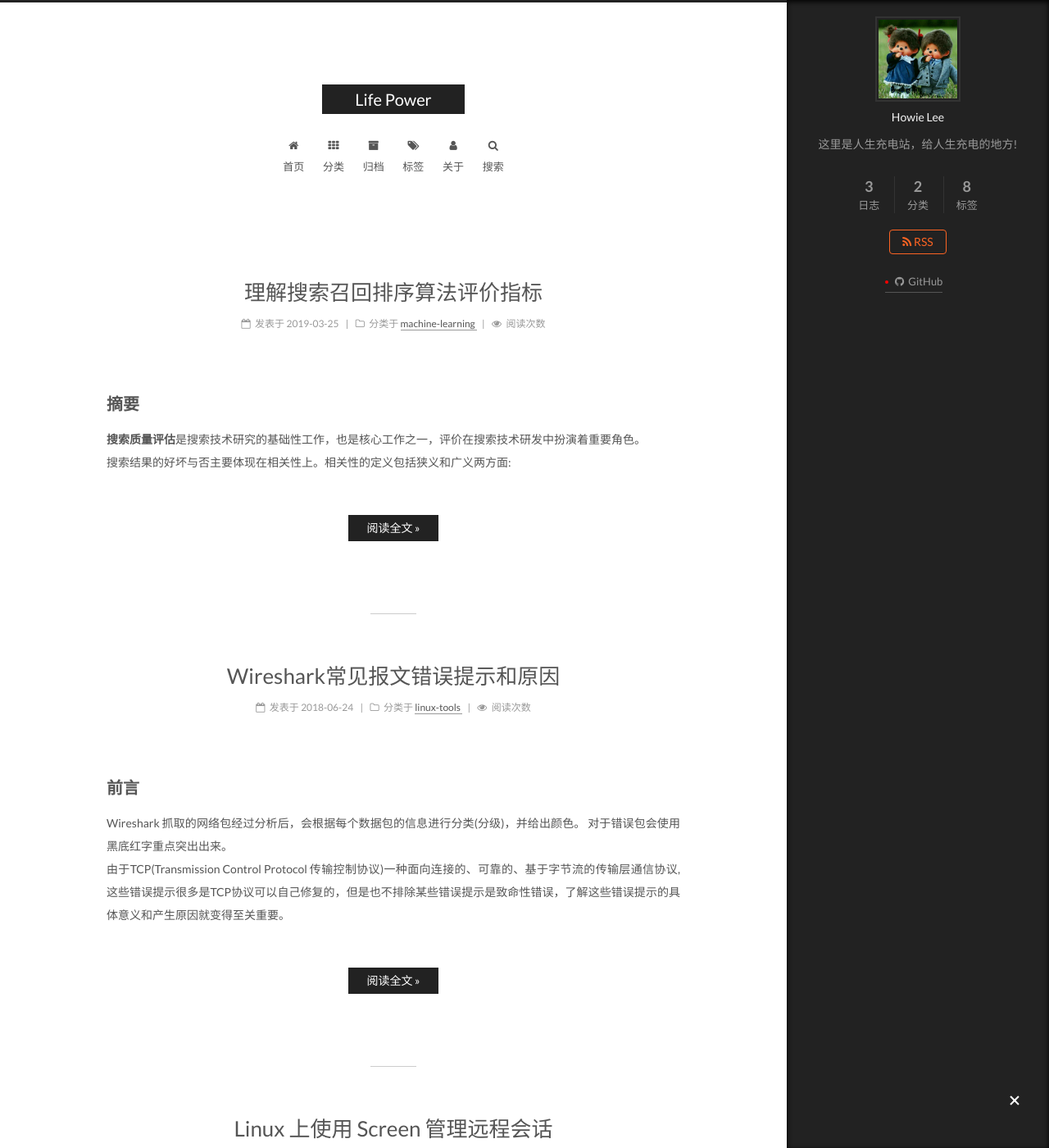
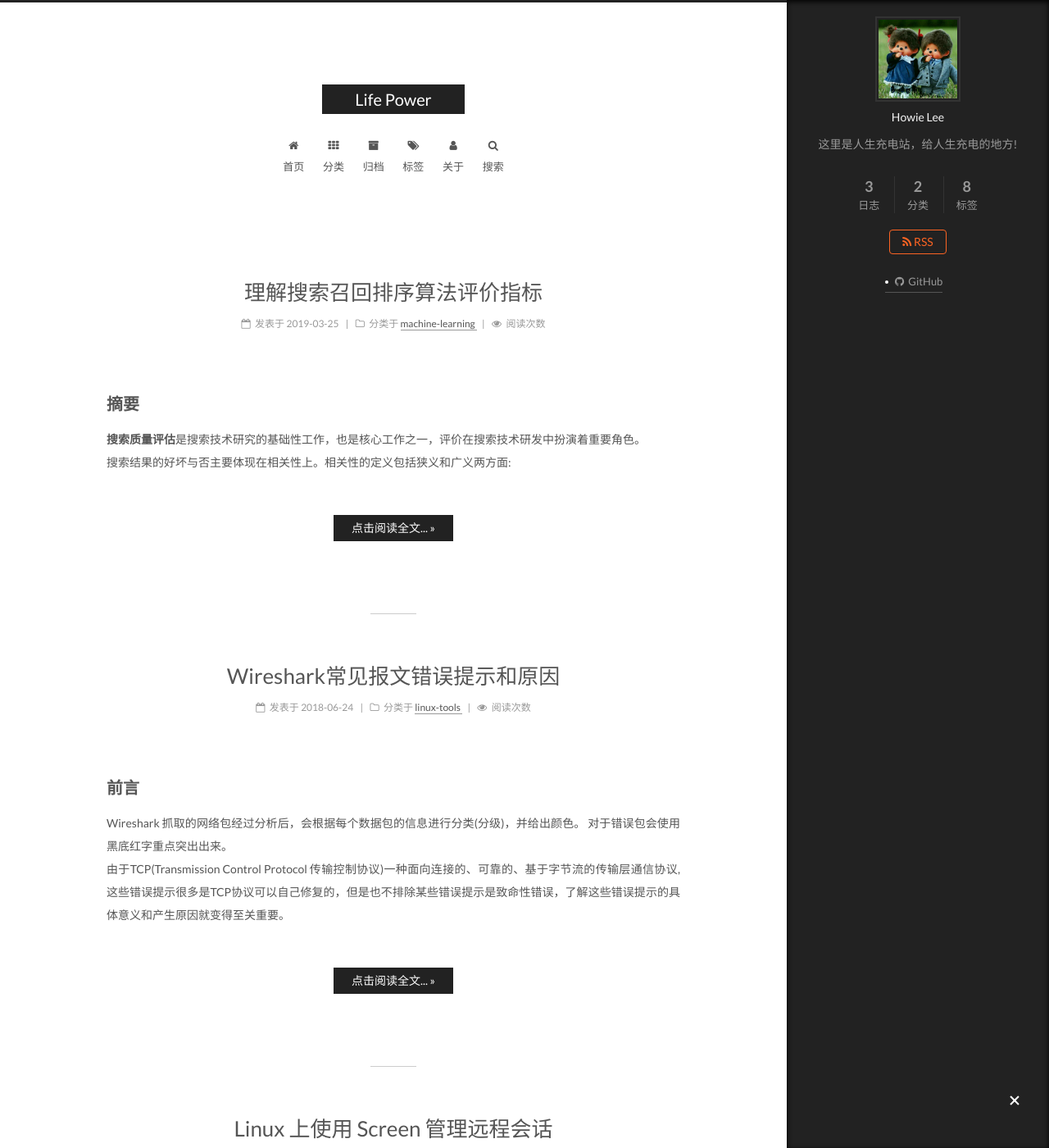
Before and after one commit to lifower525/lifower525.github.io, a Jekyll site: the page built from index.html, in a window 1280 px wide and 1400 px high. Shown: the whole window at 82% size. Built offline with Jekyll 4.4.1, drawn with Linux system fonts in a browser that asks for light colours; the list of posts is cut into pages by our own code.

Commit message:
Update themes
Signed-off-by: Howie Lee <lifower525@gmail.com>

```diff
--- a/_data/languages/zh-Hans.yml
+++ b/_data/languages/zh-Hans.yml
@@ -31,7 +31,7 @@ post:
   sticky: 置顶
   posted: 发表于
   in: 分类于
-  read_more: 阅读全文
+  read_more: 点击阅读全文...
   untitled: 未命名
   toc_empty: 此文章未包含目录
   visitors: 阅读次数
```
